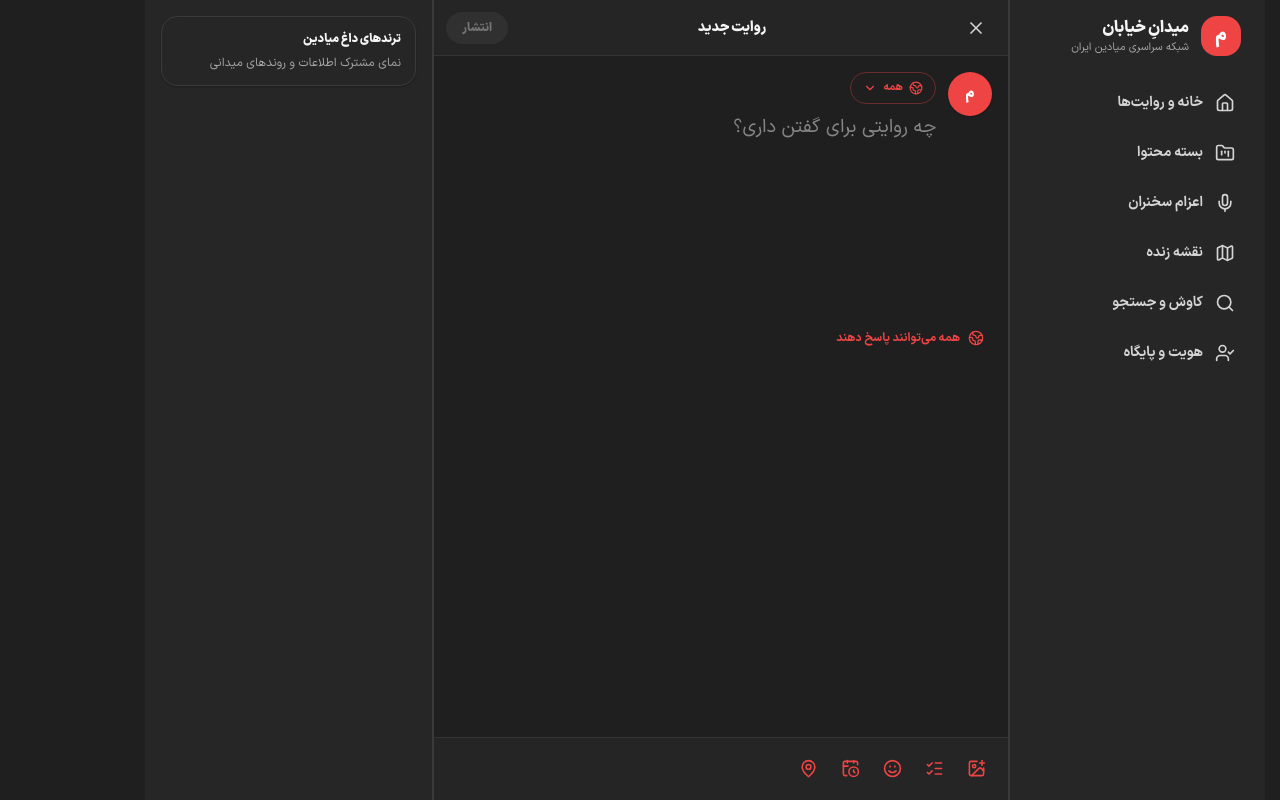
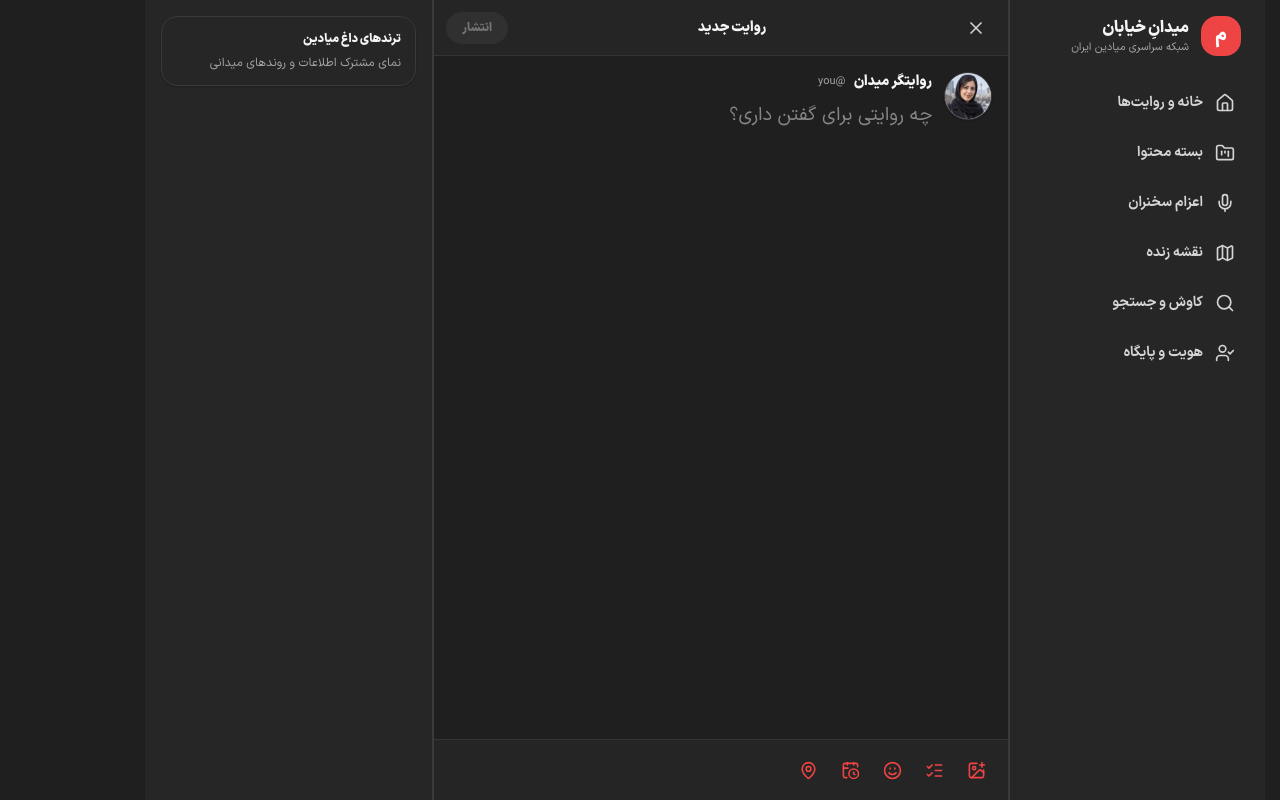
Before and after one commit to mohammad-mohammad-soltani/meydan, a Next.js app: page /compose in a window 1280 px wide. Built offline with nearby package versions, Linux system fonts and the light colour scheme.

Commit message:
refactor: simplify compose audience and use test avatar

```diff
--- a/features/compose/components/ComposeView.tsx
+++ b/features/compose/components/ComposeView.tsx
@@ -4,8 +4,6 @@ import { useEffect, useMemo, useRef, useState } from "react";
 import { useRouter } from "next/navigation";
 import {
   CalendarClock,
-  ChevronDown,
-  Globe2,
   ImagePlus,
   ListChecks,
   MapPin,
@@ -13,16 +11,14 @@ import {
   Save,
   Smile,
   Trash2,
-  Users,
   X,
 } from "lucide-react";
-import type { FeedPost, FeedAttachment } from "@/features/feed/types";
+import { generatedMedia } from "@/components/shared/generated-media";
+import type { FeedAttachment, FeedPost } from "@/features/feed/types";
 
 const MAX_CHARACTERS = 280;
 const DRAFT_KEY = "meydan-compose-draft";
 const LOCAL_POSTS_KEY = "meydan-local-narratives";
-
-type Audience = "everyone" | "followers";
 
 type PollOption = { id: number; value: string };
 
@@ -43,10 +39,6 @@ export function ComposeView() {
   const [text, setText] = useState("");
   const [attachment, setAttachment] = useState<File | null>(null);
   const [previewUrl, setPreviewUrl] = useState<string | null>(null);
-  const [audience, setAudience] = useState<Audience>("everyone");
-  const [audienceOpen, setAudienceOpen] = useState(false);
-  const [replyOpen, setReplyOpen] = useState(false);
-  const [replyMode, setReplyMode] = useState<Audience>("everyone");
   const [pollOptions, setPollOptions] = useState<PollOption[] | null>(null);
   const [locationEnabled, setLocationEnabled] = useState(false);
   const [scheduledAt, setScheduledAt] = useState("");
@@ -71,6 +63,7 @@ export function ComposeView() {
       setPreviewUrl(null);
       return;
     }
+
     const url = URL.createObjectURL(attachment);
     setPreviewUrl(url);
     return () => URL.revokeObjectURL(url);
@@ -105,10 +98,12 @@ export function ComposeView() {
   const insertEmoji = () => {
     const textarea = textareaRef.current;
     const emoji = "✨";
+
     if (!textarea) {
       setText((value) => `${value}${emoji}`);
       return;
     }
+
     const start = textarea.selectionStart;
     const end = textarea.selectionEnd;
     setText((value) => `${value.slice(0, start)}${emoji}${value.slice(end)}`);
@@ -119,7 +114,10 @@ export function ComposeView() {
   };
 
   const startPoll = () => {
-    setPollOptions((current) => current ?? [{ id: Date.now(), value: "" }, { id: Date.now() + 1, value: "" }]);
+    setPollOptions((current) => current ?? [
+      { id: Date.now(), value: "" },
+      { id: Date.now() + 1, value: "" },
+    ]);
   };
 
   const updatePollOption = (id: number, value: string) => {
@@ -127,7 +125,9 @@ export function ComposeView() {
   };
 
   const addPollOption = () => {
-    setPollOptions((current) => current && current.length < 4 ? [...current, { id: Date.now(), value: "" }] : current);
+    setPollOptions((current) => current && current.length < 4
+      ? [...current, { id: Date.now(), value: "" }]
+      : current);
   };
 
   const publish = () => {
@@ -163,7 +163,7 @@ export function ComposeView() {
       handle: "@you",
       timeAgo: scheduledAt ? "زمان‌بندی‌شده" : "همین حالا",
       city: locationEnabled ? "موقعیت فعلی" : "ایران",
-      badge: audience === "followers" ? "برای دنبال‌کنندگان" : "روایت تازه",
+      badge: "روایت تازه",
       title: firstLine.length > 64 ? `${firstLine.slice(0, 64)}…` : firstLine,
       body: trimmed,
       attachments,
@@ -203,29 +203,18 @@ export function ComposeView() {
         </button>
       </header>
 
-      <div className="flex flex-1 flex-col px-4 pb-3 pt-4">
+      <div className="flex flex-1 flex-col px-4 pb-4 pt-4">
         <div className="flex items-start gap-3">
-          <span className="grid h-11 w-11 shrink-0 place-items-center rounded-full bg-brand text-sm font-black text-brand-foreground shadow-xs">م</span>
+          <img
+            src={generatedMedia.avatarJournalist}
+            alt="آواتار کاربر"
+            className="h-12 w-12 shrink-0 rounded-full border border-border object-cover shadow-xs"
+          />
 
           <div className="min-w-0 flex-1">
-            <div className="relative mb-2 w-fit">
-              <button
-                type="button"
-                onClick={() => setAudienceOpen((open) => !open)}
-                aria-expanded={audienceOpen}
-                className="inline-flex min-h-8 items-center gap-1.5 rounded-pill border border-brand-border px-3 text-[11px] font-bold text-brand transition-colors hover:bg-brand-muted"
-              >
-                {audience === "everyone" ? <Globe2 className="h-3.5 w-3.5" /> : <Users className="h-3.5 w-3.5" />}
-                {audience === "everyone" ? "همه" : "دنبال‌کنندگان"}
-                <ChevronDown className="h-3.5 w-3.5" />
-              </button>
-
-              {audienceOpen ? (
-                <div role="menu" className="absolute right-0 top-10 z-40 w-52 rounded-card border border-border bg-popover p-1.5 text-popover-foreground shadow-popover">
-                  <button type="button" onClick={() => { setAudience("everyone"); setAudienceOpen(false); }} className="flex w-full items-center gap-2 rounded-control px-3 py-2.5 text-right text-xs font-bold hover:bg-hover"><Globe2 className="h-4 w-4 text-brand" />همه کاربران</button>
-                  <button type="button" onClick={() => { setAudience("followers"); setAudienceOpen(false); }} className="flex w-full items-center gap-2 rounded-control px-3 py-2.5 text-right text-xs font-bold hover:bg-hover"><Users className="h-4 w-4 text-brand" />فقط دنبال‌کنندگان</button>
-                </div>
-              ) : null}
+            <div className="mb-2 flex items-center gap-2">
+              <span className="text-sm font-black text-foreground">روایتگر میدان</span>
+              <span className="text-[11px] text-muted-foreground">@you</span>
             </div>
 
             <textarea
@@ -252,7 +241,14 @@ export function ComposeView() {
             ) : (
               <img src={previewUrl} alt="پیش‌نمایش تصویر انتخاب‌شده" className="max-h-80 w-full object-cover" />
             )}
-            <button type="button" onClick={() => setAttachment(null)} aria-label="حذف فایل پیوست" className="absolute left-2 top-2 grid h-9 w-9 place-items-center rounded-full bg-scrim text-on-solid shadow-sm backdrop-blur"><X className="h-4 w-4" /></button>
+            <button
+              type="button"
+              onClick={() => setAttachment(null)}
+              aria-label="حذف فایل پیوست"
+              className="absolute left-2 top-2 grid h-9 w-9 place-items-center rounded-full bg-scrim text-on-solid shadow-sm backdrop-blur"
+            >
+              <X className="h-4 w-4" />
+            </button>
             <div className="border-t border-divider px-3 py-2 text-[10px] text-muted-foreground">{attachment.name}</div>
           </div>
         ) : null}
@@ -261,7 +257,14 @@ export function ComposeView() {
           <div className="ui-enter mt-3 space-y-2 rounded-card border border-border bg-surface p-3 shadow-xs">
             <div className="flex items-center justify-between">
               <span className="text-xs font-black">نظرسنجی</span>
-              <button type="button" onClick={() => setPollOptions(null)} aria-label="حذف نظرسنجی" className="grid h-8 w-8 place-items-center rounded-full text-icon-muted hover:bg-hover hover:text-danger"><X className="h-4 w-4" /></button>
+              <button
+                type="button"
+                onClick={() => setPollOptions(null)}
+                aria-label="حذف نظرسنجی"
+                className="grid h-8 w-8 place-items-center rounded-full text-icon-muted hover:bg-hover hover:text-danger"
+              >
+                <X className="h-4 w-4" />
+              </button>
             </div>
             {pollOptions.map((option, index) => (
               <input
@@ -273,7 +276,14 @@ export function ComposeView() {
               />
             ))}
             {pollOptions.length < 4 ? (
-              <button type="button" onClick={addPollOption} className="inline-flex items-center gap-1.5 rounded-control px-2 py-2 text-xs font-bold text-brand hover:bg-brand-muted"><Plus className="h-4 w-4" />افزودن گزینه</button>
+              <button
+                type="button"
+                onClick={addPollOption}
+                className="inline-flex items-center gap-1.5 rounded-control px-2 py-2 text-xs font-bold text-brand hover:bg-brand-muted"
+              >
+                <Plus className="h-4 w-4" />
+                افزودن گزینه
+              </button>
             ) : null}
           </div>
         ) : null}
@@ -285,31 +295,41 @@ export function ComposeView() {
                 <p className="text-xs font-black">زمان‌بندی انتشار</p>
                 <p className="mt-1 text-[10px] text-muted-foreground">زمان دلخواه را انتخاب کن.</p>
               </div>
-              <button type="button" onClick={() => { setScheduleOpen(false); setScheduledAt(""); }} className="grid h-8 w-8 place-items-center rounded-full text-icon-muted hover:bg-hover"><X className="h-4 w-4" /></button>
+              <button
+                type="button"
+                onClick={() => {
+                  setScheduleOpen(false);
+                  setScheduledAt("");
+                }}
+                className="grid h-8 w-8 place-items-center rounded-full text-icon-muted hover:bg-hover"
+                aria-label="بستن زمان‌بندی"
+              >
+                <X className="h-4 w-4" />
+              </button>
             </div>
-            <input type="datetime-local" value={scheduledAt} onChange={(event) => setScheduledAt(event.target.value)} className="mt-3 min-h-11 w-full rounded-control border border-input-border bg-input px-3 text-xs text-foreground outline-none focus:border-brand" />
+            <input
+              type="datetime-local"
+              value={scheduledAt}
+              onChange={(event) => setScheduledAt(event.target.value)}
+              className="mt-3 min-h-11 w-full rounded-control border border-input-border bg-input px-3 text-xs text-foreground outline-none focus:border-brand"
+            />
           </div>
         ) : null}
 
-        <div className="relative mt-3 w-fit">
-          <button type="button" onClick={() => setReplyOpen((open) => !open)} className="inline-flex items-center gap-2 rounded-pill px-2 py-1.5 text-xs font-bold text-brand transition-colors hover:bg-brand-muted">
-            {replyMode === "everyone" ? <Globe2 className="h-4 w-4" /> : <Users className="h-4 w-4" />}
-            {replyMode === "everyone" ? "همه می‌توانند پاسخ دهند" : "فقط دنبال‌کنندگان می‌توانند پاسخ دهند"}
+        {locationEnabled ? (
+          <button
+            type="button"
+            onClick={() => setLocationEnabled(false)}
+            className="ui-enter mt-3 inline-flex w-fit items-center gap-1.5 rounded-pill bg-brand-muted px-3 py-1.5 text-xs font-bold text-brand"
+          >
+            <MapPin className="h-3.5 w-3.5" />
+            موقعیت فعلی
+            <X className="h-3.5 w-3.5" />
           </button>
-          {replyOpen ? (
-            <div role="menu" className="absolute bottom-10 right-0 z-40 w-64 rounded-card border border-border bg-popover p-1.5 shadow-popover">
-              <button type="button" onClick={() => { setReplyMode("everyone"); setReplyOpen(false); }} className="flex w-full items-center gap-2 rounded-control px-3 py-2.5 text-right text-xs font-bold hover:bg-hover"><Globe2 className="h-4 w-4 text-brand" />همه می‌توانند پاسخ دهند</button>
-              <button type="button" onClick={() => { setReplyMode("followers"); setReplyOpen(false); }} className="flex w-full items-center gap-2 rounded-control px-3 py-2.5 text-right text-xs font-bold hover:bg-hover"><Users className="h-4 w-4 text-brand" />فقط دنبال‌کنندگان</button>
-            </div>
-          ) : null}
-        </div>
-
-        {locationEnabled ? (
-          <button type="button" onClick={() => setLocationEnabled(false)} className="ui-enter mt-2 inline-flex w-fit items-center gap-1.5 rounded-pill bg-brand-muted px-3 py-1.5 text-xs font-bold text-brand"><MapPin className="h-3.5 w-3.5" />موقعیت فعلی<X className="h-3.5 w-3.5" /></button>
         ) : null}
       </div>
 
-      <div className="sticky bottom-0 z-20 border-t border-divider bg-surface-glass px-3 py-2.5 pb-[max(.75rem,env(safe-area-inset-bottom))] backdrop-blur-md">
+      <div className="sticky bottom-0 z-20 border-t border-divider bg-surface-glass px-3 py-2.5 backdrop-blur-md">
         <div className="flex items-center justify-between gap-3">
           <div className="flex items-center gap-0.5 text-brand">
             <input
```
